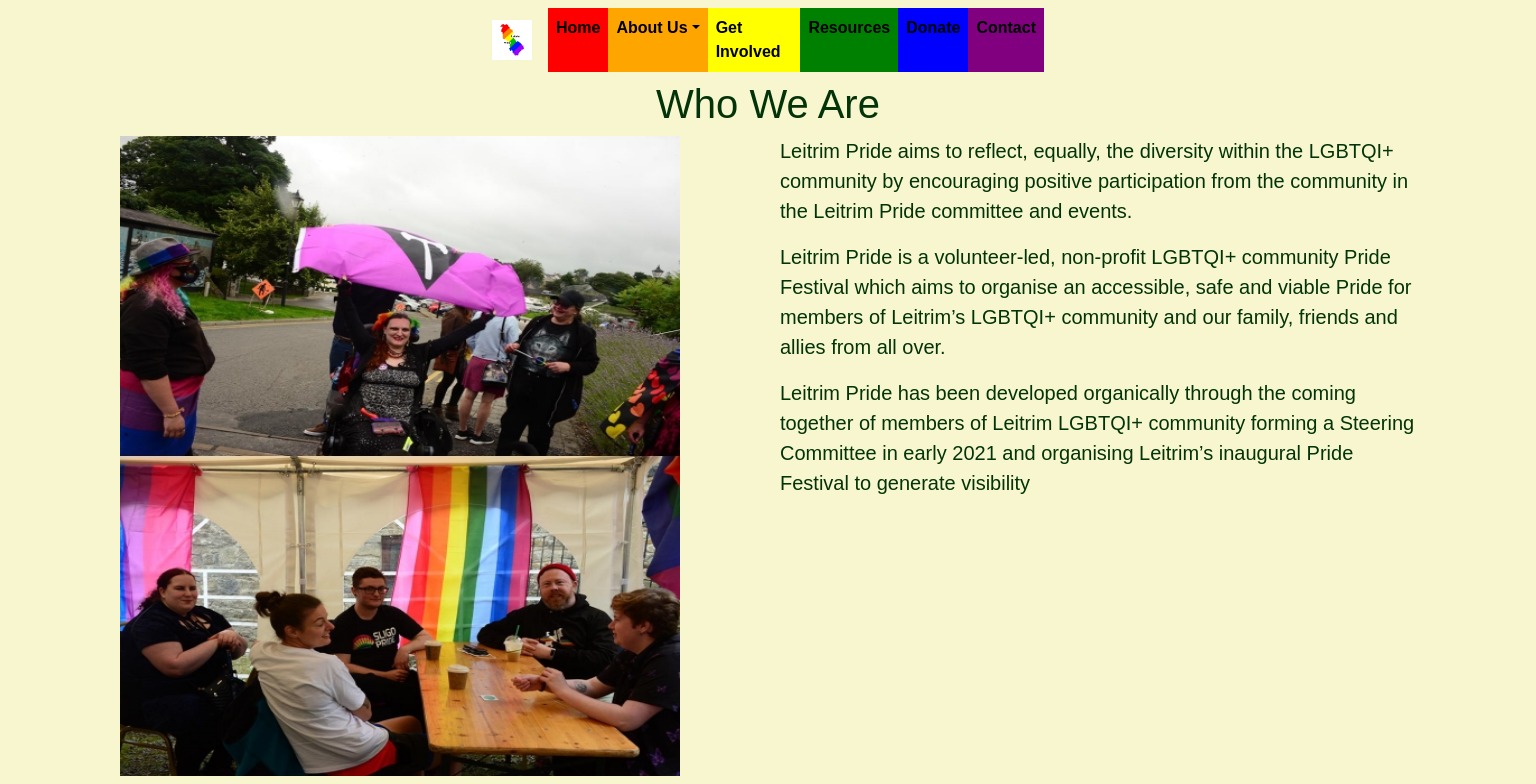
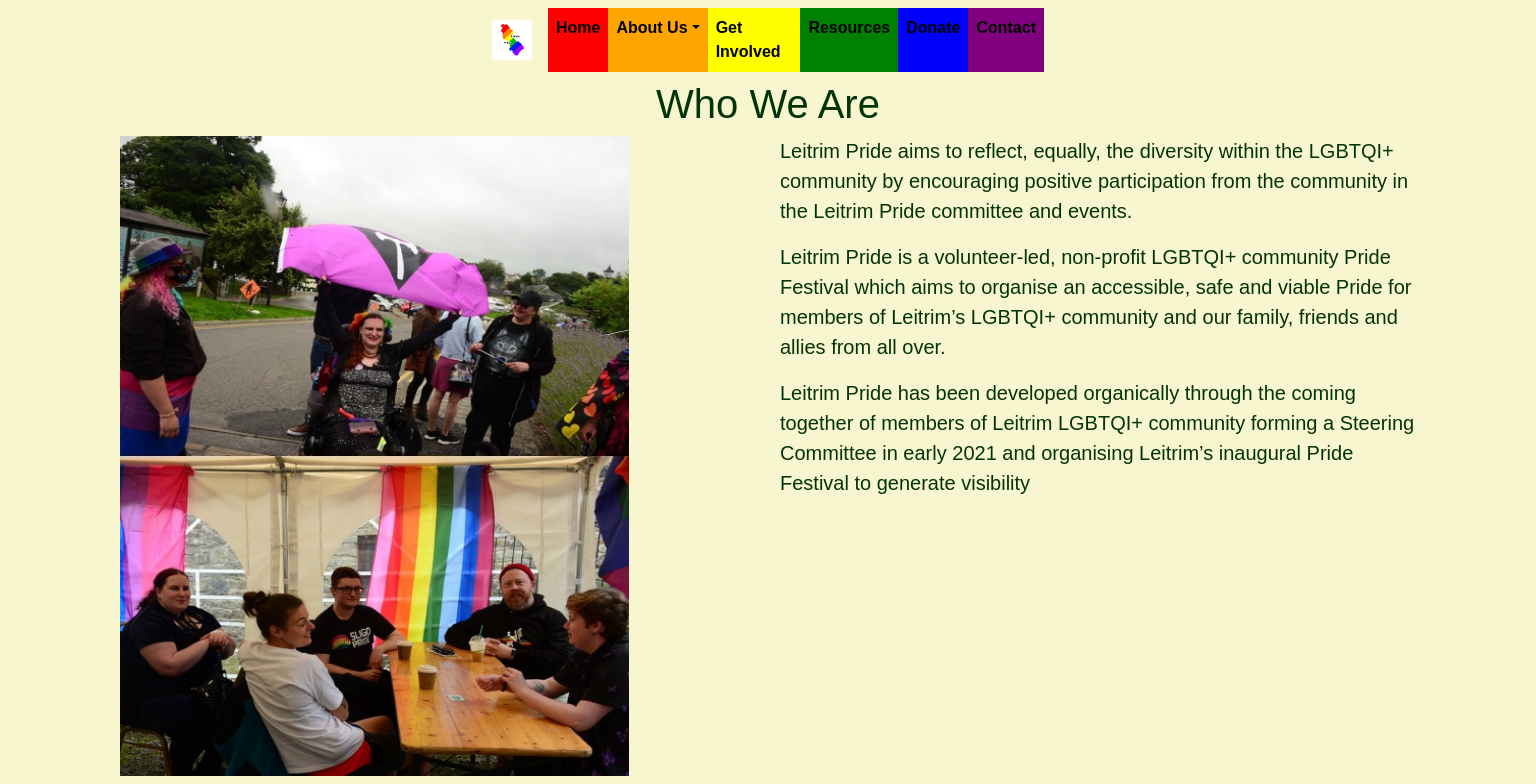
Before and after one commit to Jacobs1986/leitrim-pride, a React (Create React App) app in the folder client/: page /about in a window 1536 px wide. Shown: the top 784 px of the page. Built offline with nearby package versions, Linux system fonts and the light colour scheme.

Commit message:
Updated the width of the picture so that it will look a little less stretched

```diff
--- a/client/src/components/whoWeAreImage/whoWeAreImage.css
+++ b/client/src/components/whoWeAreImage/whoWeAreImage.css
@@ -49,7 +49,7 @@
 
 @media screen and (min-width: 1400px) {
     #whoWeAreImageDiv {
-        width: 88%;
+        width: 80%;
         height: 40em;
         background-image: url('whoWeAreImageVert.jpg');
     }
```
